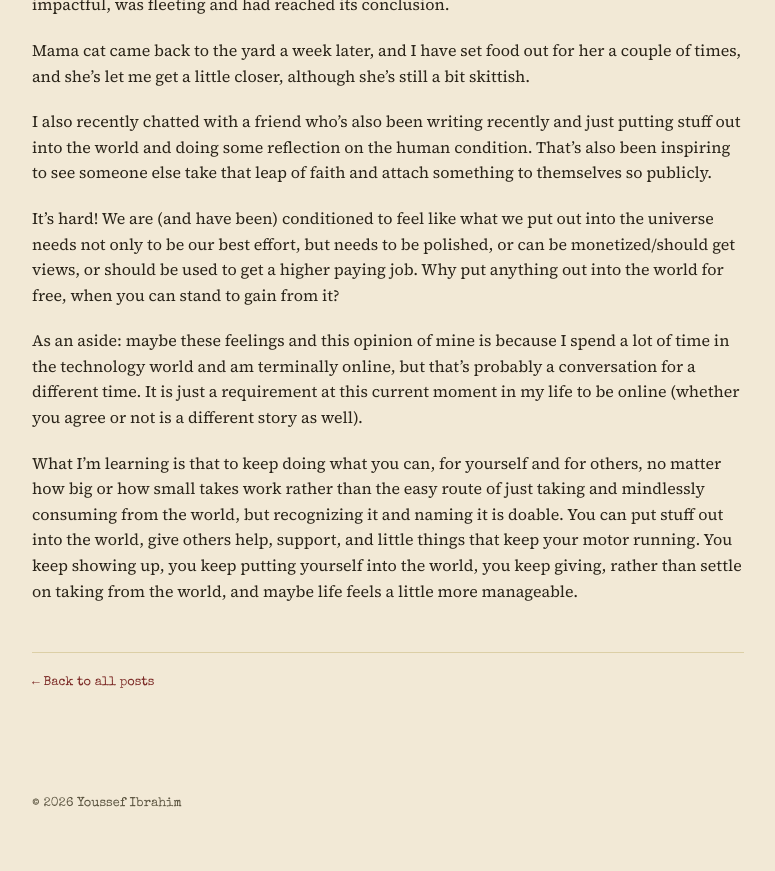
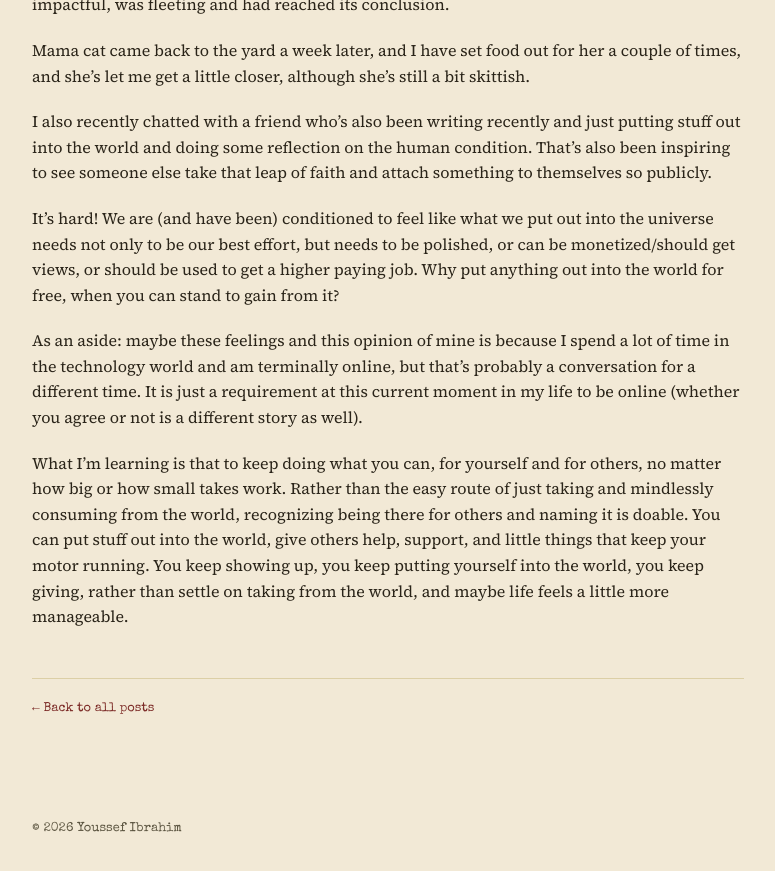
Before and after one commit to yti93/standing-room-views, a Jekyll site: the page built from _posts/2026-10-17-the-struggle-of-giving-or-taking-and-tangents-on-making-and-doing-and-being.md, in a window 1280 px wide and 900 px high, scrolled down 1417 px. Shown: the top 871 px of the window, without its empty margins (252-1027 px from the left). Built offline with Jekyll 4.4.1, drawn with Linux system fonts in a browser that asks for light colours; some of the changed text lies outside the part shown.

Commit message:
Update post to match revised draft: new title and last paragraph
Co-Authored-By: Claude Sonnet 5.5 <noreply@anthropic.com>
Claude-Session: https://claude.ai/code/session_01TRE5kF8EpRtjDuw4Wo6vJ5

```diff
--- a/_posts/2026-10-17-the-struggle-of-giving-or-taking-and-making-and-doing-and-being.md
+++ b/_posts/2026-10-17-the-struggle-of-giving-or-taking-and-tangents-on-making-and-doing-and-being.md
@@ -10,7 +10,7 @@ In terms of giving and taking, I am a taker. I consume voraciously. I read. I sc
 
 This is what this new world paradigm does to us - forces us to consume and consume and consume, lest we miss out, without providing time for us to catch our breath for fear of missing out.
 
-Humanity is meant to give, and historically has been meant to - to provide back into the world, to take care of others, to balance out what we take with what we give. This is something I have  struggled with recently. I feel this with everything I consume, that it was meant for me, for someone, to find a lesson worth learning in, or some nugget of information.
+Humanity is meant to give, and historically has been meant to - to provide back into the world, to take care of others, to balance out what we take with what we give. This is something I have struggled with recently. I feel this with everything I consume, that it was meant for me, for someone, to find a lesson worth learning in, or some nugget of information.
 
 I have been working on putting back out into the world rather than taking it all in for myself recently, and I'm taking a lot of baby steps, but it still feels gratifying to recognize and work on it bit by bit.
 
@@ -30,4 +30,4 @@ It's hard! We are (and have been) conditioned to feel like what we put out into
 
 As an aside: maybe these feelings and this opinion of mine is because I spend a lot of time in the technology world and am terminally online, but that's probably a conversation for a different time. It is just a requirement at this current moment in my life to be online (whether you agree or not is a different story as well).
 
-What I'm learning is that to keep doing what you can, for yourself and for others, no matter how big or how small takes work rather than the easy route of just taking and mindlessly consuming from the world, but recognizing it and naming it is doable. You can put stuff out into the world, give others help, support, and little things that keep your motor running. You keep showing up, you keep putting yourself into the world, you keep giving, rather than settle on taking from the world, and maybe life feels a little more manageable.
+What I'm learning is that to keep doing what you can, for yourself and for others, no matter how big or how small takes work. Rather than the easy route of just taking and mindlessly consuming from the world, recognizing being there for others and naming it is doable. You can put stuff out into the world, give others help, support, and little things that keep your motor running. You keep showing up, you keep putting yourself into the world, you keep giving, rather than settle on taking from the world, and maybe life feels a little more manageable.
```
Also changed, not shown: other parts of _posts/2026-10-17-the-struggle-of-giving-or-taking-and-tangents-on-making-and-doing-and-being.md (+1 -1 lines).
